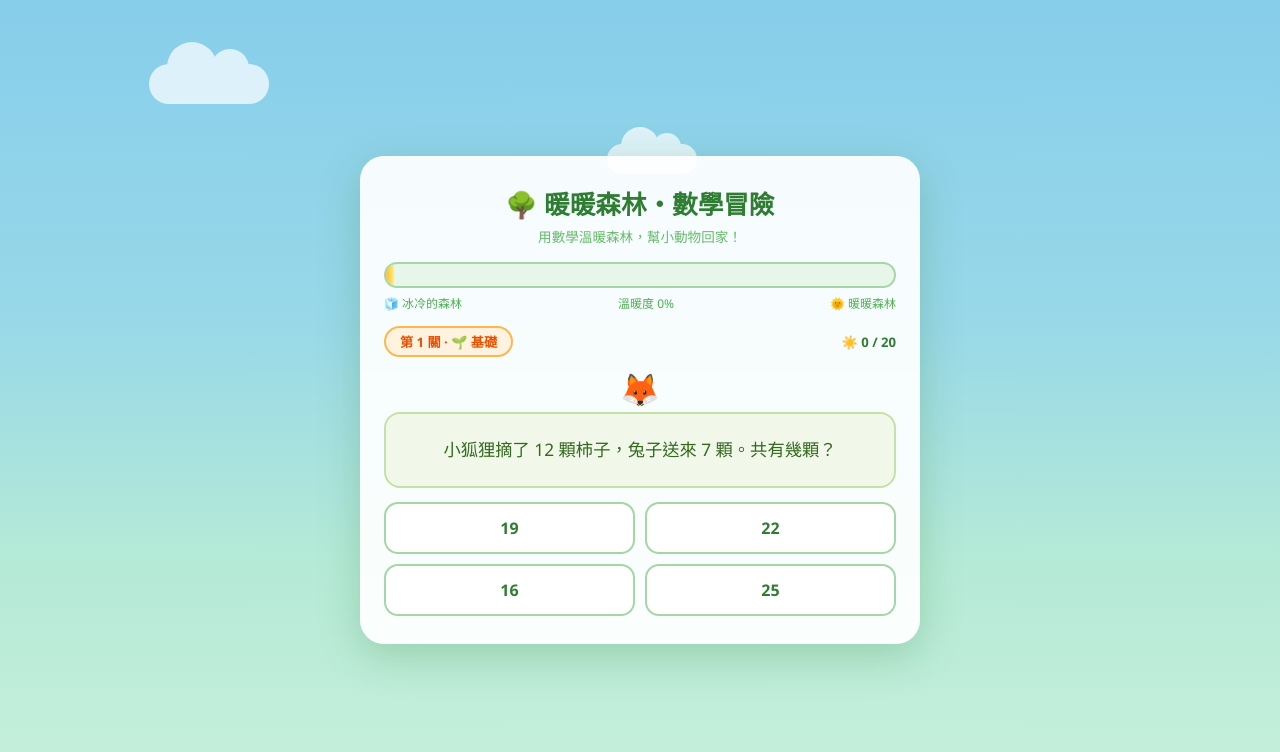
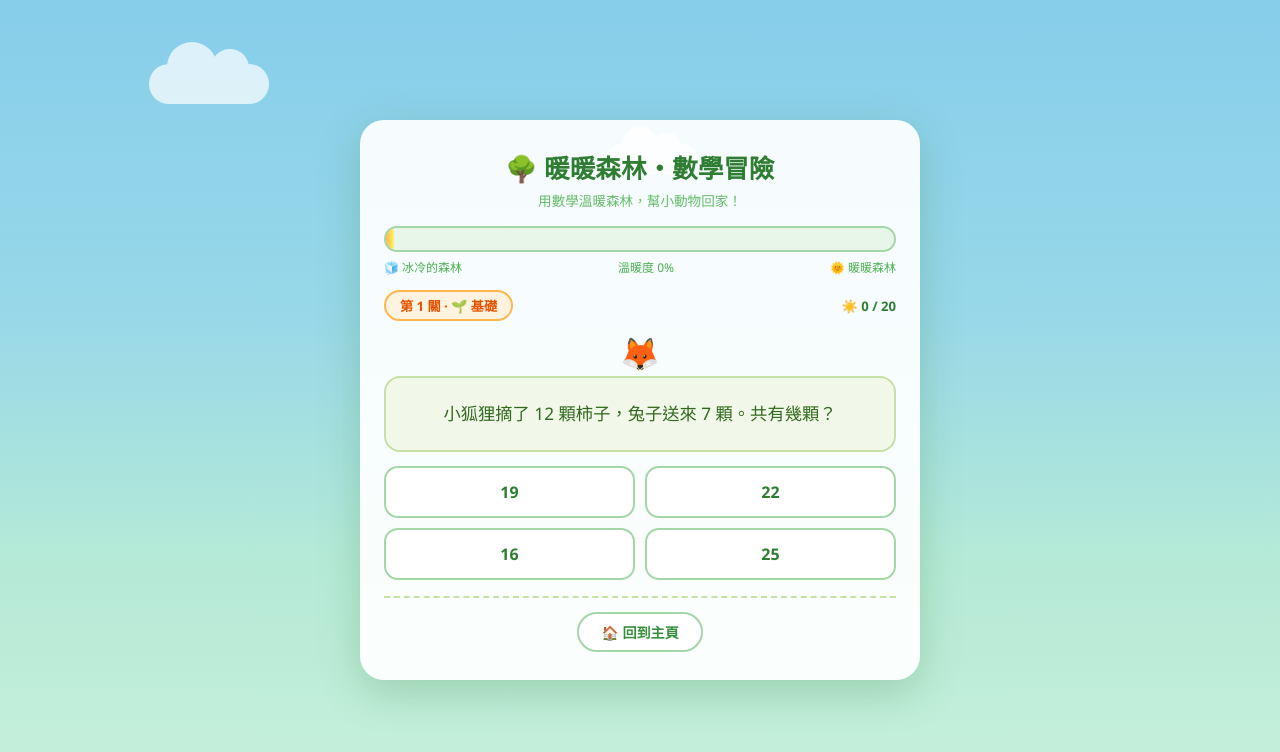
Before and after one commit to jackytslin8/warm-forest-math, a plain HTML site: page index.html in a window 1280 px wide. Both pictures are taken after a click on the button "☀️ 開始冒險". Drawn offline with Linux system fonts and the light colour scheme.

Commit message:
加入回到主頁按鈕（答題中需確認）

```diff
--- a/index.html
+++ b/index.html
@@ -97,6 +97,21 @@
   .next-btn{display:block;width:100%;margin-top:10px;padding:12px;border:none;border-radius:14px;background:#43A047;color:#fff;font-size:1rem;font-weight:700;cursor:pointer;}
   .next-btn:hover{background:#388E3C;}
 
+  /* 釘在容器底部的回首頁列 */
+  .home-dock{
+    display:flex;justify-content:center;gap:10px;
+    margin-top:16px;padding-top:14px;
+    border-top:2px dashed #C5E1A5;
+  }
+  .home-link{
+    display:inline-flex;align-items:center;gap:6px;
+    padding:8px 22px;border-radius:20px;
+    border:2px solid #A5D6A7;background:#fff;color:#388E3C;
+    font-size:.88rem;font-weight:700;cursor:pointer;text-decoration:none;
+    transition:all .15s;
+  }
+  .home-link:hover{background:#E8F5E9;transform:translateY(-1px);box-shadow:0 3px 8px rgba(76,175,80,.2);}
+
   #resultPage{text-align:center;padding:14px 0;}
   .result-emoji{font-size:2.8rem;margin-bottom:6px;}
   .result-score{font-size:1.8rem;font-weight:800;color:#2E7D32;margin:6px 0;}
@@ -158,6 +173,7 @@
     <div class="opts" id="opts"></div>
     <div id="feedback"></div>
     <button class="next-btn" id="nextBtn" style="display:none" onclick="nextQuestion()">下一題 →</button>
+    <div class="home-dock"><button class="home-link" onclick="confirmHome()">🏠 回到主頁</button></div>
   </div>
 
   <!-- 結算頁 -->
@@ -171,6 +187,7 @@
       <button class="btn alt" onclick="startGame()">🔄 再玩一次</button>
       <button class="btn" onclick="goHome()">🏠 換難度</button>
     </div>
+    <div class="home-dock"><button class="home-link" onclick="goHome()">🏠 回到主頁</button></div>
   </div>
 </div>
 
@@ -269,6 +286,25 @@ function startGame(){
   renderQuestion();
 }
 function goHome(){show("homePage");updateBar();}
+
+let homePending=false;
+function confirmHome(){
+  // 還沒開始答題或已經答到最後，直接回
+  if(!answered||qi>=19){goHome();return;}
+  if(homePending){ // 第二次按 = 確定放棄
+    goHome();homePending=false;return;
+  }
+  homePending=true;
+  const btn=document.querySelector(".home-dock .home-link");
+  const orig=btn.innerHTML;
+  btn.innerHTML="⚠️ 再按一次確定放棄這局";
+  btn.style.borderColor="#FFB74D";btn.style.color="#E65100";
+  setTimeout(()=>{if(homePending){homePending=false;btn.innerHTML=orig;btn.style.borderColor="";btn.style.color="";}},3000);
+  // 回答後按下一題時自動重置旗標
+  const obs=setInterval(()=>{
+    if(!answered){clearInterval(obs);homePending=false;btn.innerHTML=orig;btn.style.borderColor="";btn.style.color="";}
+  },500);
+}
 
 function show(id){
   document.querySelectorAll(".page").forEach(p=>p.classList.remove("active"));
```
